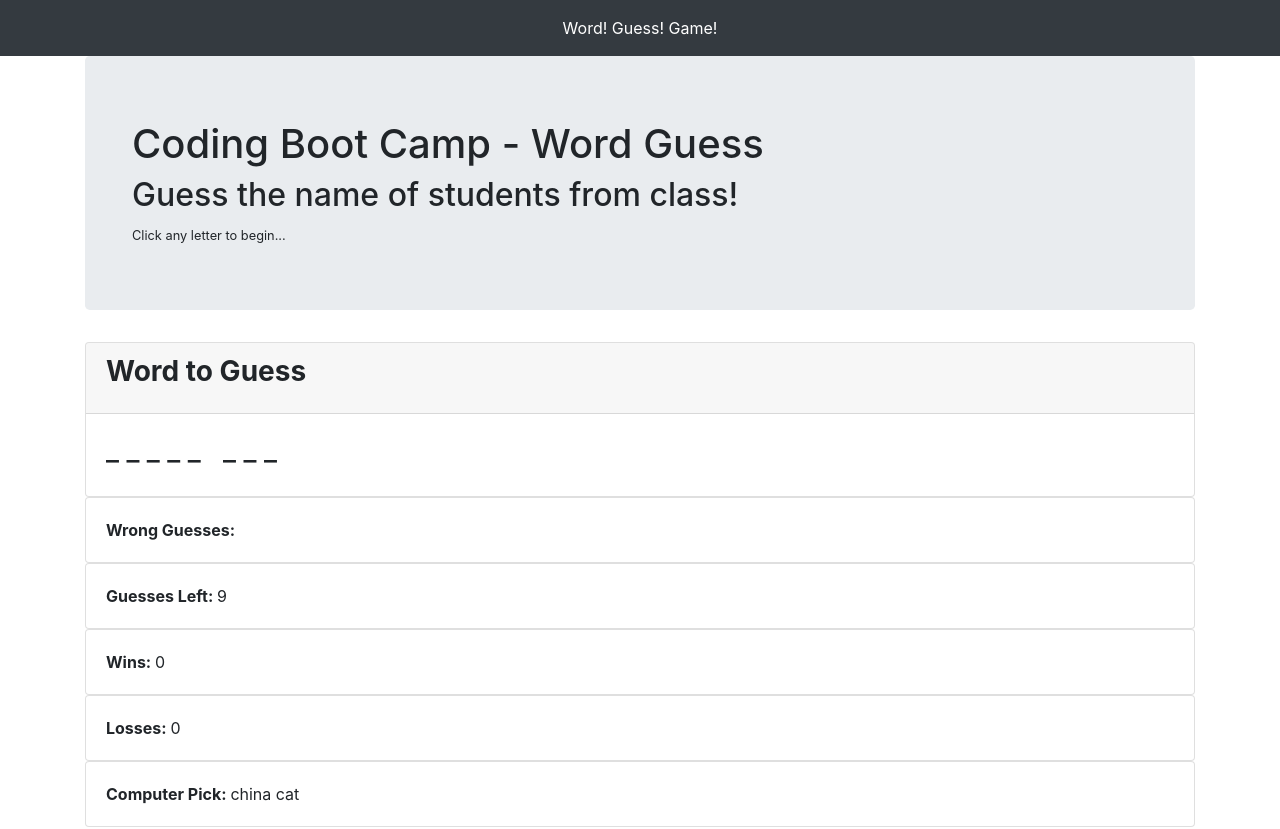
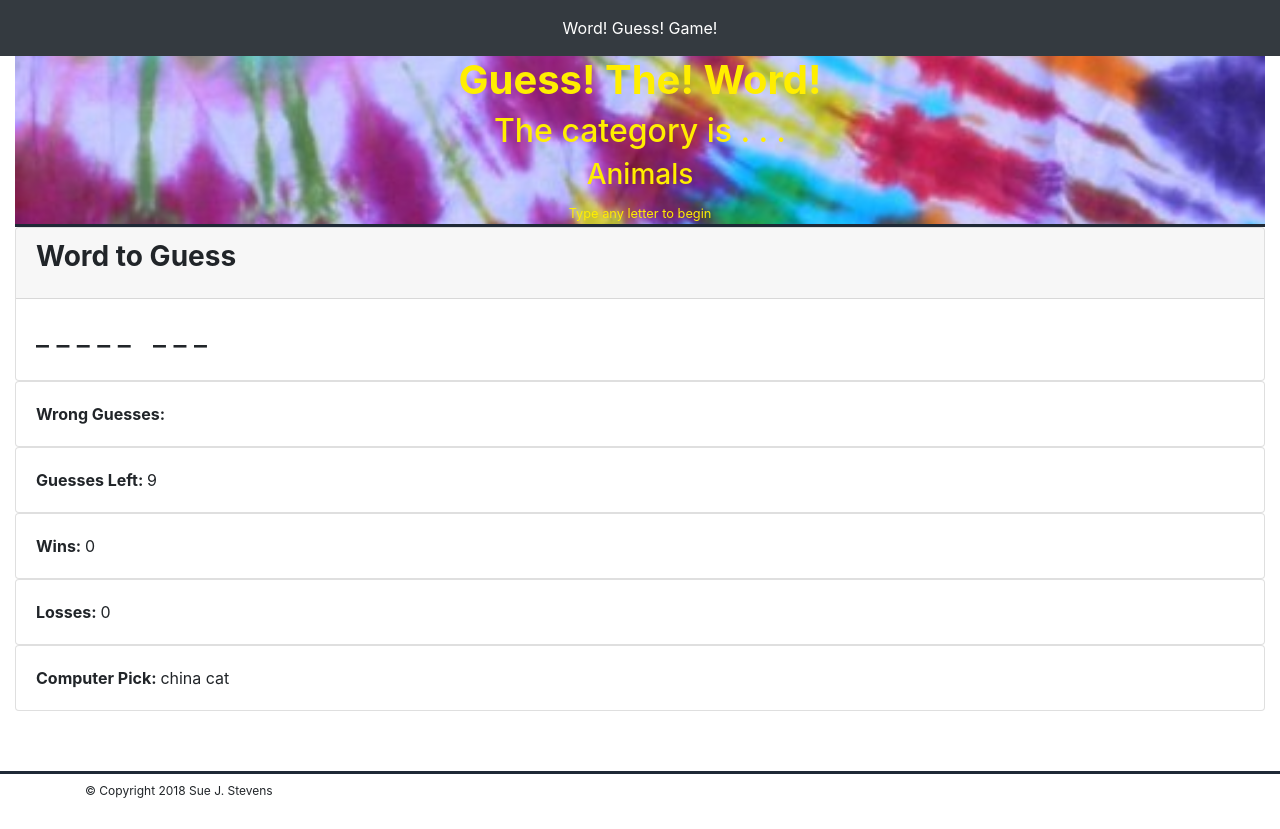
Before and after one commit to SueJStevens/Word-Guess-Game, a plain HTML site: page index.html in a window 1280 px wide. Shown: the top 829 px of the page. Drawn offline with nearby package versions, Linux system fonts and the light colour scheme.

Commit message:
added some background images and modified txt file to learn markdown

```diff
--- a/assets/css/style.css
+++ b/assets/css/style.css
@@ -36,3 +36,17 @@ footer {
     font-size: .75rem;
     margin-top: 60px;
 }
+
+#jumbotron_tiedye {
+    border-bottom: solid;
+    border-color: #1F2936;
+    background: #fff url("../images/tiedyebackground0002.jpg") no-repeat center center fixed;
+    background-size: cover;
+    -webkit-background-size: cover;
+    -moz-background-size: cover;
+    -o-background-size: cover;
+}
+
+.yellow_tyedye {
+    color: rgb(255, 238, 0);
+}
--- a/assets/javascript/game.js
+++ b/assets/javascript/game.js
@@ -1,3 +1,4 @@
+"use strict";
 /*Functions that are likely to be reused in many different applications*/
 
 //function for random computer choice
@@ -58,7 +59,7 @@ function stringMask(str, str2='') {
 
     //initialize variable because if you don't reset wordBlank it will repeat in the display
     wordBlank="";
-    for (i=0; i<str.length; i++) {
+    for (var i=0; i<str.length; i++) {
 
         //spaces in word phrases are displayes as spaces.  Letters are displyed as underscores
         if (str.charAt(i) === " ") {
@@ -87,8 +88,11 @@ document.onkeyup = function(event) {
     //capture userChoice
     userChoice = event.key;
 
-    //******NEED TO WRITE FUNCTION TO ONLY DISPLAY LETTERS*******//
-    if (userChoice.length === 1 && userChoice.toLowerCase() >= "a" && userChoice.toLowerCase() <= "z") {
+    //*Ignore anything except letters and ignore duplicate choices*//
+    if (userChoice.length === 1
+            && userChoice.toLowerCase() >= "a"
+            && userChoice.toLowerCase() <= "z"
+            && userChoices.indexOf(userChoice.toLowerCase()) < 0) {
         //valid entry
 
             //is the choice right or wrong
@@ -137,7 +141,6 @@ document.onkeyup = function(event) {
 
             //lower case user choice for comparison purposes
             userChoice = userChoice.toLowerCase();
-
         }
 
 } //close onkeyup function
--- a/index.html
+++ b/index.html
@@ -37,13 +37,14 @@
 
   <!-- Begin page content -->
   <!-- Bootstrap Container will hold everything -->
-  <div class="container">
+  <div class="container-fluid">
       <!-- Jumbotron holds the title section -->
-      <div class="jumbotron">
-        <div class="container">
-          <h1>Coding Boot Camp - Word Guess</h1>
-          <h2>Guess the name of students from class!</h2>
-          <small>Click any letter to begin...</small>
+      <div class="jumbotron-fluid" id="jumbotron_tiedye">
+        <div class="container text-center">
+          <h1 class="yellow_tyedye"><strong>Guess! The! Word!</strong></h1>
+          <h2 class="yellow_tyedye">The category is . . .</h2>
+          <h3 class="yellow_tyedye">Animals</h3>
+          <small class="yellow_tyedye">Type any letter to begin</small>
         </div>
       </div>
 
```
Also changed, not shown: assets/images/tiedyebackground0002.jpg (added), psuedoCode.txt. Lines whose indentation alone changed are shown as unchanged.
